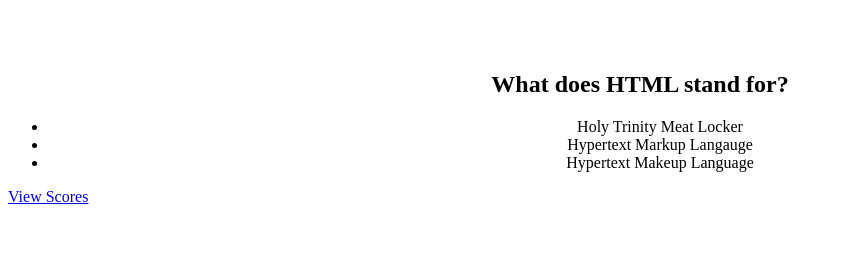
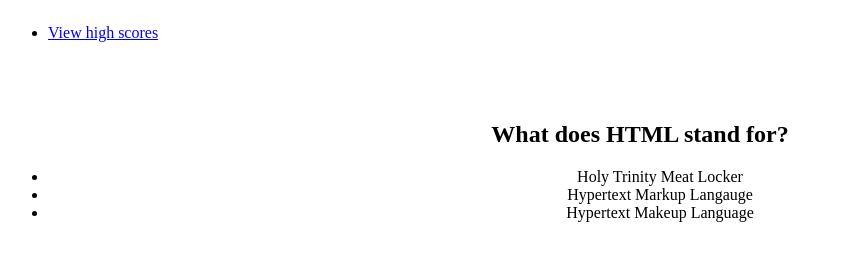
Before and after one commit to sav-the-sag/coding_quiz, a plain HTML site: page quiz.html in a window 1280 px wide. Shown: the whole page, without its empty margins (0-842 px from the left). Drawn offline with Linux system fonts and the light colour scheme.

Commit message:
moved high scores to top of page in quiz

```diff
--- a/quiz.html
+++ b/quiz.html
@@ -9,6 +9,11 @@
 </head>
 
 <body>
+    <ul class="nav">
+        <li class="nav-item">
+            <a class="nav-link scores" aria-current="page" href="highscores.html">View high scores</a>
+        </li>
+    </ul>
     <h1 class="time"></h1>
     <div class="wrapper">
         <div class="quiz">
@@ -25,7 +30,6 @@
             </div>
         </div>
     </div>
-    <a href="highscore.html">View Scores</a>
     <script src="./assets/quiz.js"></script>
 </body>
 
```
Also changed, not shown: index.html (+7 -3 lines).
